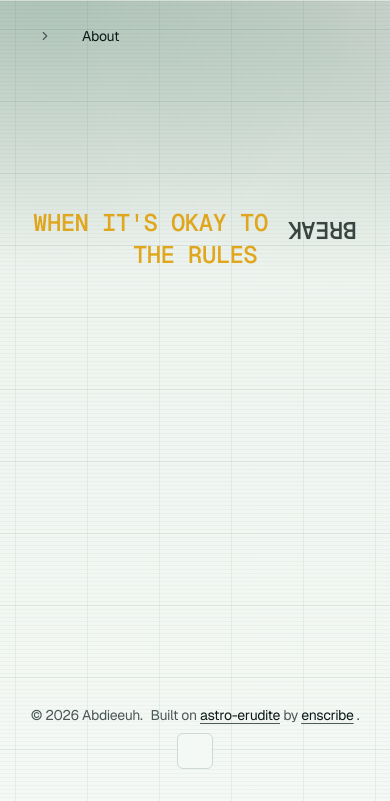
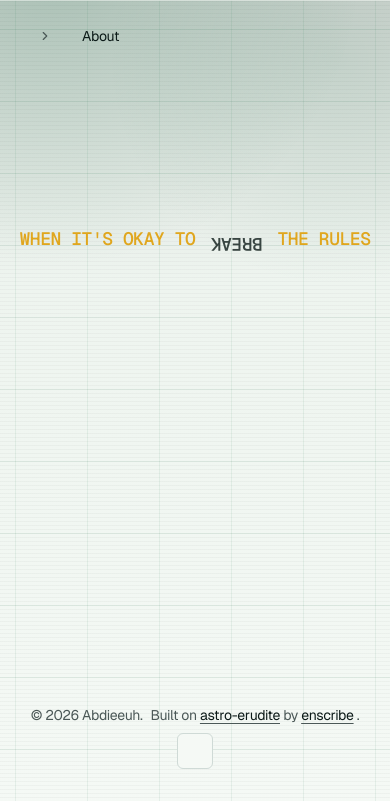
Before and after one commit to abdieeeuh/abdieeeuh.github.io, an Astro site: page /about in a window 390 px wide. Shown: the part 43-844 px from the top of the page. Built offline with nearby package versions, Linux system fonts and the light colour scheme; Astro itself is replaced by a stand-in of ours; some icons are missing.

Commit message:
edit about

```diff
--- a/src/pages/about.astro
+++ b/src/pages/about.astro
@@ -9,7 +9,7 @@ import Layout from '@/layouts/layout.astro'
   <Breadcrumbs items={[{ label: 'About', icon: 'lucide:info' }]} />
 
   <section class="flex min-h-[40vh] items-center justify-center">
-    <p class="text-center font-mono text-2xl font-semibold tracking-[0.24em] uppercase text-foreground/80 sm:text-xl">
+    <p class="text-center font-mono text-lg font-semibold tracking-[0.24em] uppercase text-foreground/80 sm:text-xl">
       <span class="text-[#E0A61D]">When It's Okay to</span>
       <span class="relative top-[0.28em] inline-block rotate-180">Break</span>
       <span class="text-[#E0A61D]">the Rules</span>
```
